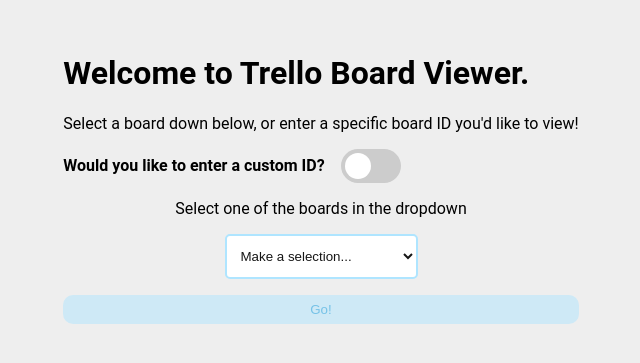
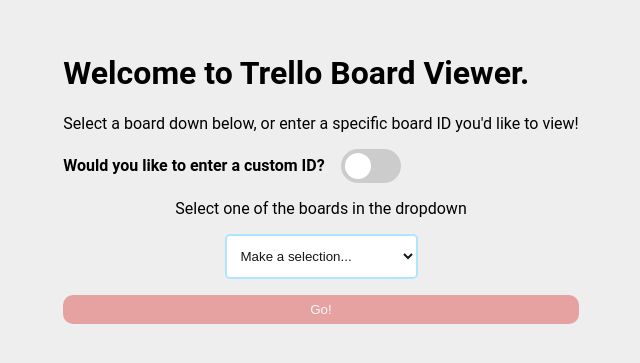
Before and after one commit to Danielvandervelden/trello-board-viewer, a Vue app: page / in a window 1280 px wide. Shown: the part 223-586 px from the top of the page, without its empty margins (319-959 px from the left). Built offline with nearby package versions, Linux system fonts and the light colour scheme; what vue-unicons would draw is missing.

Commit message:
Small fix to make buttons more visible.

```diff
--- a/src/assets/scss/_base.scss
+++ b/src/assets/scss/_base.scss
@@ -15,9 +15,9 @@
 
 button,
 a.button {
-	background-color: lighten(#0198E1, 40%);
-	color: #0198E1;
-	border: 2px solid lighten(#0198E1, 40%);
+	background-color: lighten($red, 10%);
+	color: #FFF;
+	border: 2px solid lighten($red, 10%);
 	border-radius: 10px;
 	padding: 5px 13px;
 	transition: all .2s ease-in-out;
@@ -28,7 +28,7 @@
 
 	&:not(:disabled):hover {
 		background-color: transparent;
-		border-color: #0198E1;
+		color: #000;
 	}
 
 	&:disabled {
```
